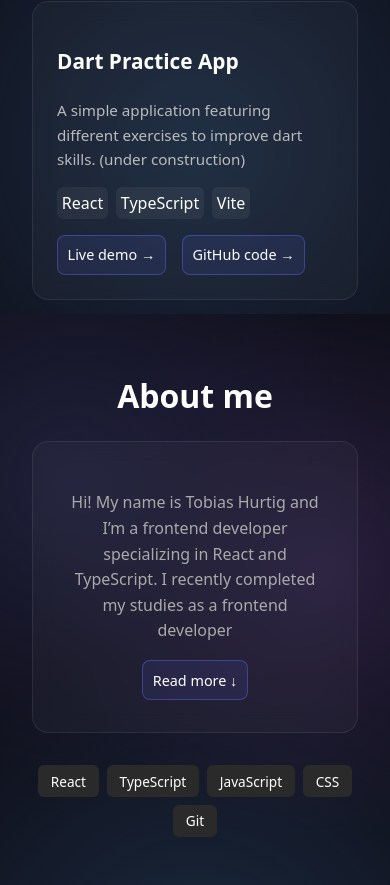
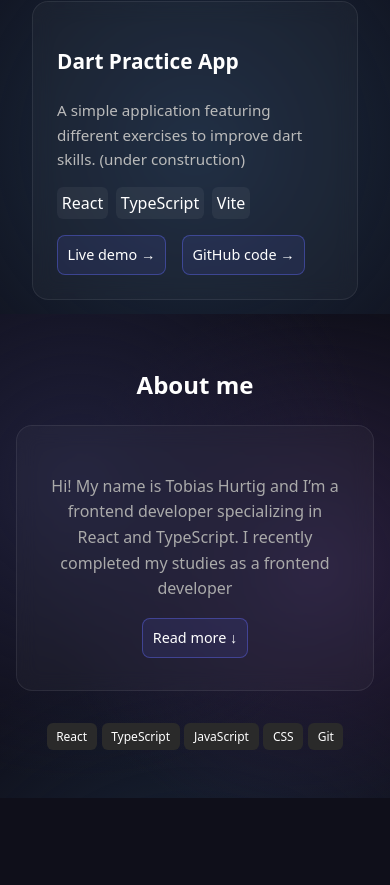
Before and after one commit to Snorone/Portfolio, a React (Vite) app: page / in a window 390 px wide. Shown: the part 1374-2259 px from the top of the page. After the commit the page ends 2172 px from the top, so only its background shows below. Built offline with nearby package versions, Linux system fonts and the light colour scheme.

Commit message:
style: add responsive design adjustments for About section

```diff
--- a/src/pages/About/About.module.css
+++ b/src/pages/About/About.module.css
@@ -85,3 +85,27 @@
     height: auto;
     border-radius: 50%;
   }
+
+  @media screen and (max-width: 600px) {
+    .container {
+      padding: 1rem;
+    }
+
+    h2 {
+      font-size: 1.5rem;
+    }
+
+    .skills {
+      gap: 0.3rem;
+    }
+
+    .skills span {
+      font-size: 0.75rem;
+      padding: 0.3rem 0.6rem;
+    }
+
+    .img{
+      width: 70vw;
+    }
+
+  }
```
